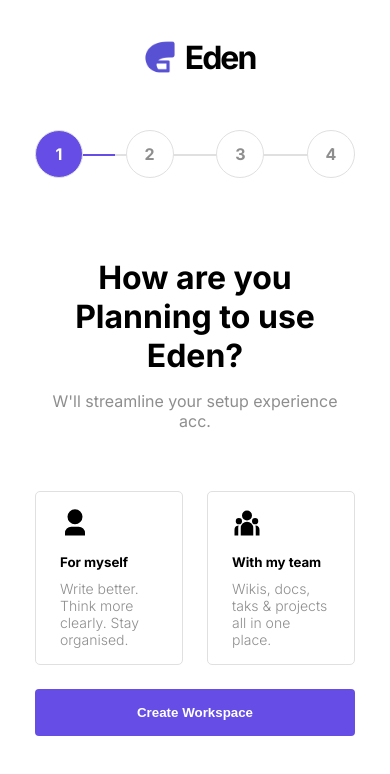
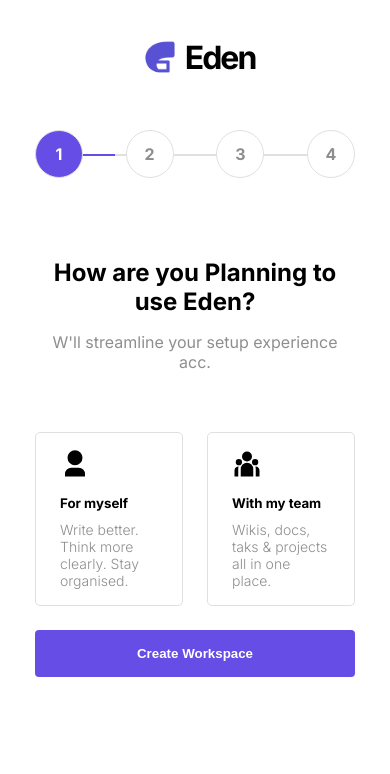
Before and after one commit to m26unkwn/onboarding, a React (Create React App) app: page /profile in a window 390 px wide. Shown: the top 774 px of the page. Built offline with nearby package versions, Linux system fonts and the light colour scheme.

Commit message:
animation : ease in transition

```diff
--- a/src/pages/header/header.css
+++ b/src/pages/header/header.css
@@ -36,12 +36,11 @@
   z-index: 0;
   background-color: var(--PRIMARY-COLOR);
   border: 0.5px solid var(--PRIMARY-COLOR);
-  display: flex;
-  justify-content: flex-start;
+
+  transition: all 0.5s ease-out;
 }
 
 .boarding-progress-container {
-  /* width: 25rem; */
   width: inherit;
   display: flex;
   justify-content: space-between;
@@ -59,6 +58,7 @@
   display: flex;
   justify-content: center;
   align-items: center;
+  transition: all 0.5s ease-out;
 }
 
 .filled {
--- a/src/pages/onboarding/board.css
+++ b/src/pages/onboarding/board.css
@@ -3,7 +3,7 @@
   flex-direction: column;
   align-items: center;
   justify-content: center;
-  width: 25rem;
+  width: 28rem;
 
   margin: 5rem auto 0 auto;
 }
@@ -63,4 +63,7 @@
   .board-container {
     width: 20rem;
   }
+  .greeting-text > h1 {
+    font-size: 1.5rem;
+  }
 }
```
